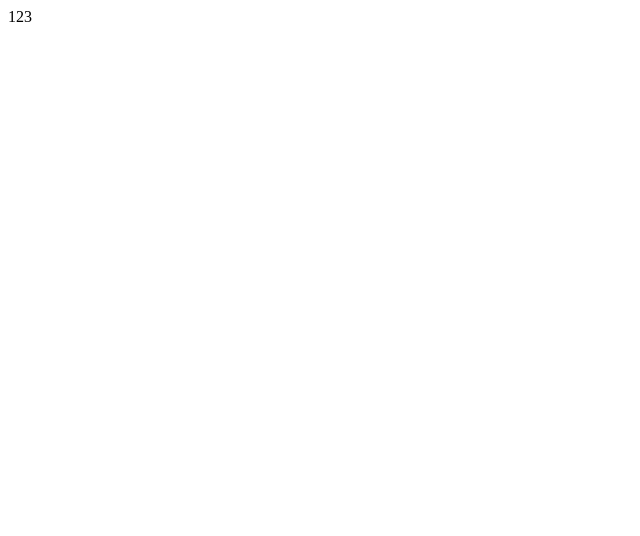
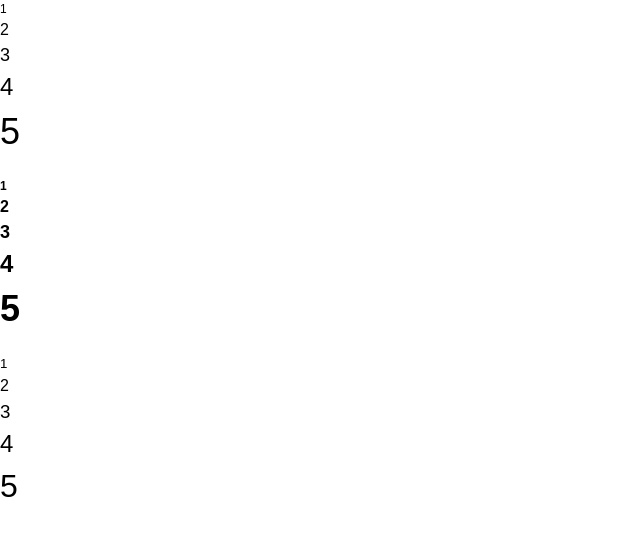
Before and after one commit to solohad1n/onlineStore-vue3-typeScript, a Vue app: page / in a window 1280 px wide. Shown: the top 536 px of the page, without its empty margins (0-640 px from the left). Built offline with nearby package versions, Linux system fonts and the light colour scheme.

Commit message:
add typography and color root

```diff
--- a/index.html
+++ b/index.html
@@ -4,7 +4,10 @@
     <meta charset="UTF-8">
     <link rel="icon" href="/favicon.ico">
     <meta name="viewport" content="width=device-width, initial-scale=1.0">
-    <title>Vite App</title>
+    <title>Online Store</title>
+    <link rel="preconnect" href="https://fonts.googleapis.com">
+    <link rel="preconnect" href="https://fonts.gstatic.com" crossorigin>
+    <link href="https://fonts.googleapis.com/css2?family=Roboto:wght@100;300;400;500;700;900&family=Rubik:wght@300;400;500;600;700;800;900&display=swap" rel="stylesheet">
   </head>
   <body>
     <div id="app"></div>
--- /dev/null
+++ b/shims-vue.d.ts
@@ -0,0 +1 @@
+declare module '*.vue';
--- a/src/app/base.css
+++ b/src/app/base.css
@@ -0,0 +1,8 @@
+* {
+  margin: 0;
+  padding: 0;
+  box-sizing: border-box;
+  outline: none;
+  font-family: 'Robik', sans-serif;
+  font-weight: 400;
+}
--- a/src/app/main.css
+++ b/src/app/main.css
@@ -1 +1,44 @@
 @import './base.css';
+
+:root {
+  /* colors */
+  --main-page-background: #FBF8EC;
+  --main-background: #F4F4F2;
+  --main-on-background: #291E0F;
+  --main-surface: #FFF;
+  --main-on-surface: #414141;
+  --main-primary: #F63;
+  --main-on-primary: #FFF;
+  --main-secondary: #70C05B;
+  --main-on-secondary: #FFF;
+  --main-footer: #F9F4E2;
+  --grayscale-lightest: #F3F2F1;
+  --grayscale-light: #BFBFBF;
+  --grayscale-hard: #8F8F8F;
+  --grayscale-hardest: #606060;
+  --pallete-success: #008C49;
+  --pallete-info: #1CB9FC;
+  --pallete-warning: #FCA21C;
+  --pallete-error: #D80000;
+
+  /* shadows */
+  --shadow-default-xs: 1px 2px 4px 0px rgba(0, 0, 0, 0.10);
+  --shadow-default-s: 2px 4px 8px 0px rgba(0, 0, 0, 0.10);
+  --shadow-default-m: 4px 8px 16px 0px rgba(0, 0, 0, 0.10);
+  --shadow-default-l: 8px 16px 32px 0px rgba(0, 0, 0, 0.10);
+  --shadow-default-xl: 16px 32px 64px 0px rgba(0, 0, 0, 0.10);
+  --shadow-primary-xs: 1px 2px 4px 0px rgba(255, 102, 51, 0.20);
+  --shadow-primary-s: 2px 4px 8px 0px rgba(255, 102, 51, 0.20);
+  --shadow-primary-m: 4px 8px 16px 0px rgba(255, 102, 51, 0.20);
+  --shadow-primary-l: 8px 16px 32px 0px rgba(255, 102, 51, 0.20);
+  --shadow-primary-xl: 16px 32px 64px 0px rgba(255, 102, 51, 0.20);
+  --shadow-secondary-xs: 1px 2px 4px 0px rgba(112, 192, 91, 0.20);
+  --shadow-secondary-s: 2px 4px 8px 0px rgba(112, 192, 91, 0.20);
+  --shadow-secondary-m: 4px 8px 16px 0px rgba(112, 192, 91, 0.20);
+  --shadow-secondary-l: 8px 16px 32px 0px rgba(112, 192, 91, 0.20);
+  --shadow-secondary-xl: 16px 32px 64px 0px rgba(112, 192, 91, 0.20);
+
+  /* platform */
+  --tablet: 1207px;
+  --mobile: 767px;
+}
--- a/src/app/router/index.ts
+++ b/src/app/router/index.ts
@@ -1,5 +1,5 @@
 import { createRouter, createWebHistory } from 'vue-router'
-import Home from '@/pages/Home.vue'
+import HomePage from '@/pages/HomePage.vue'
 
 const router = createRouter({
   history: createWebHistory(import.meta.env.BASE_URL),
@@ -7,7 +7,7 @@ const router = createRouter({
     {
       path: '/',
       name: 'home',
-      component: Home
+      component: HomePage
     },
     // {
     //   path: '/about',
--- a/src/pages/Home.vue
+++ /dev/null
@@ -1,13 +0,0 @@
-<template>
-  <div>
-    123
-  </div>
-</template>
-
-<script setup lang="ts">
-
-</script>
-
-<style>
-
-</style>
--- /dev/null
+++ b/src/pages/HomePage.vue
@@ -0,0 +1,30 @@
+<script setup lang="ts">
+import Typography from '@/shared/typography/TheTypography.vue'
+</script>
+
+<template>
+  <div>
+    <Typography tagName="p" size="xs">1</Typography>
+    <Typography tagName="p" size="s">2</Typography>
+    <Typography tagName="p" size="m">3</Typography>
+    <Typography tagName="p" size="l">4</Typography>
+    <Typography tagName="p" size="xl">5</Typography>
+    <br/>
+    <Typography tagName="p" size="xs" bold>1</Typography>
+    <Typography tagName="p" size="s" bold>2</Typography>
+    <Typography tagName="p" size="m" bold>3</Typography>
+    <Typography tagName="p" size="l" bold>4</Typography>
+    <Typography tagName="p" size="xl" bold>5</Typography>
+    <br/>
+    <Typography tagName="h5">1</Typography>
+    <Typography tagName="h4">2</Typography>
+    <Typography tagName="h3">3</Typography>
+    <Typography tagName="h2">4</Typography>
+    <Typography tagName="h1">5</Typography>
+  </div>
+</template>
+
+
+<style>
+
+</style>
--- /dev/null
+++ b/src/shared/typography/TheTypography.vue
@@ -0,0 +1,55 @@
+<script lang="ts" setup>
+interface Props {
+  tagName: 'p' | 'h1' | 'h2' | 'h3' | 'h4' | 'h5'
+  bold?: boolean;
+  size?: 'xs' | 's' | 'm' | 'l' | 'xl'
+}
+
+const props = defineProps<Props>()
+
+</script>
+
+<template>
+  <component
+    :is="props.tagName"
+    :class="['typography', size ? `size_${size}` : '', bold ? 'bold' : '', `tag_${tagName}`]"
+    >
+    <slot></slot>
+  </component>
+</template>
+
+
+<style scoped>
+  .typography {
+    font-style: normal;
+    line-height: 150%;
+  }
+
+  .bold {font-weight: 700;}
+
+  .size_xs {font-size: 12px;}
+  .size_s {font-size: 16px;}
+  .size_m {font-size: 18px;}
+  .size_l {font-size: 24px;}
+  .size_xl {font-size: 36px;}
+
+  .tag_h1{font-style: 64px;}
+  .tag_h2{font-style: 48px;}
+  .tag_h3{font-style: 36px;}
+  .tag_h4{font-style: 24px;}
+  .tag_h5{font-style: 18px;}
+
+  @media screen and (max-width: 768px) {
+    .size_xs {font-size: 8px;}
+    .size_s {font-size: 12px;}
+    .size_m {font-size: 14px;}
+    .size_l {font-size: 20px;}
+    .size_xl {font-size: 32px;}
+
+    .tag_h1{font-style: 48px;}
+    .tag_h2{font-style: 36px;}
+    .tag_h3{font-style: 24px;}
+    .tag_h4{font-style: 20px;}
+    .tag_h5{font-style: 16px;}
+  }
+</style>
```
Also changed, not shown: .eslintrc.cjs.
